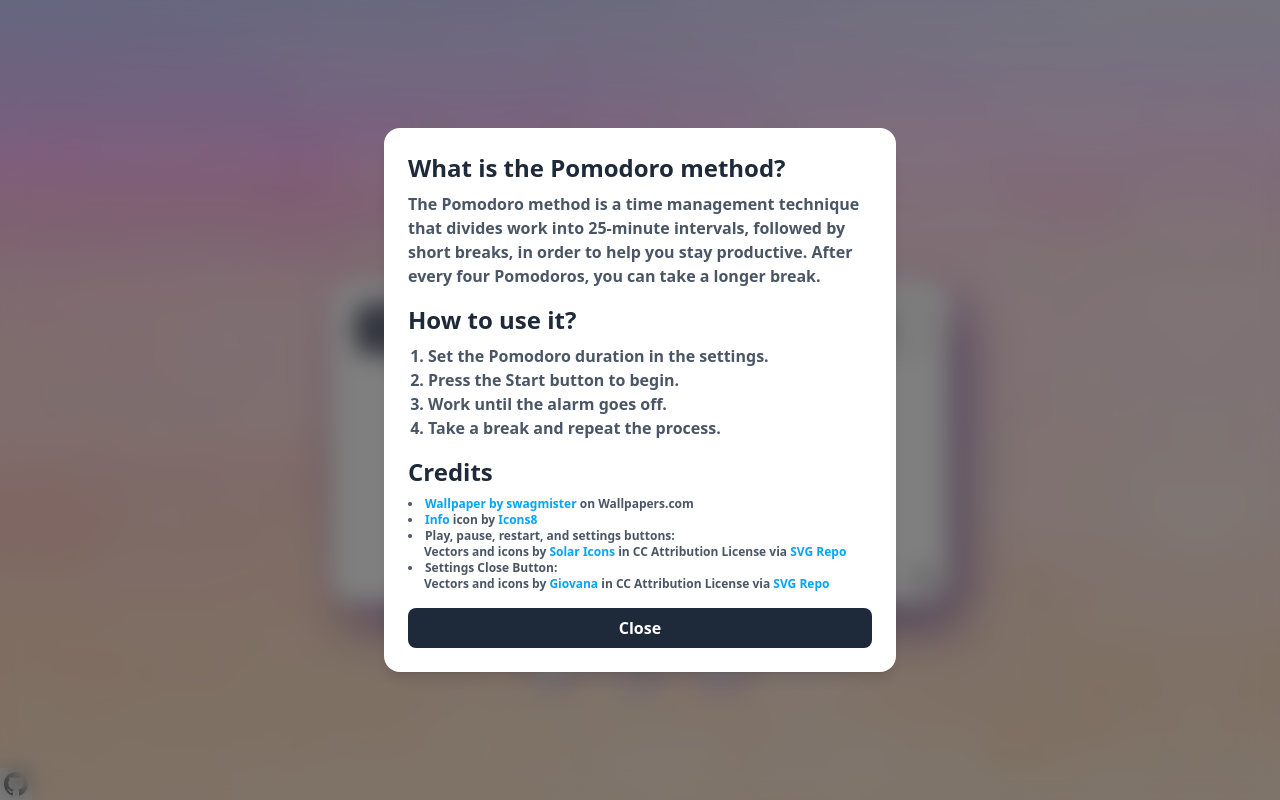
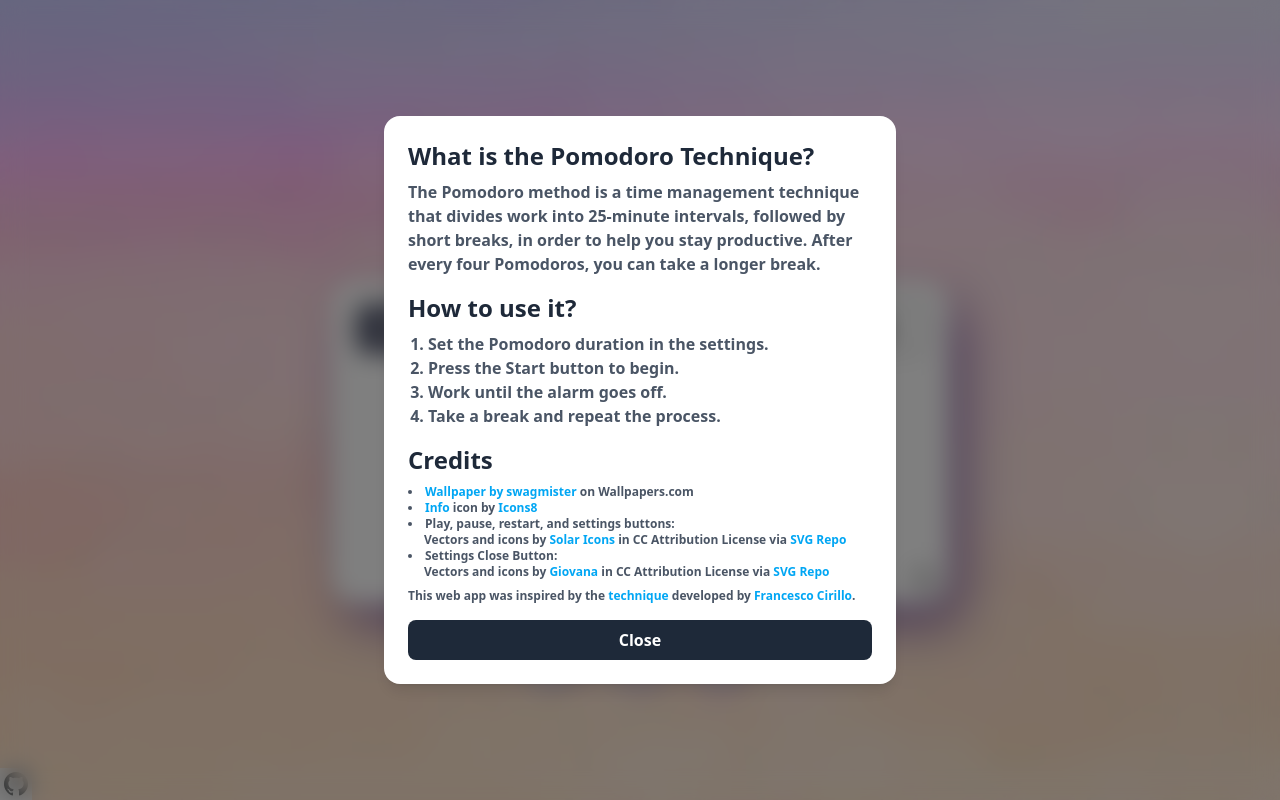
Before and after one commit to mjgalarza1/simply-another-pomodoro-timer, a React (Vite) app: page / in a window 1280 px wide. Both pictures are taken after a click on the button 924 px from the left and 578 px from the top of the page. Built offline with nearby package versions, Linux system fonts and the light colour scheme; a web font is replaced by a local one.

Commit message:
Add Pomodoro Technique credits

```diff
--- a/src/components/InfoModal.jsx
+++ b/src/components/InfoModal.jsx
@@ -35,7 +35,7 @@ function InfoModal({close}) {
                     ${isOpening ? "animate-settingsSlideIn" : ""}
                     ${isClosing ? "animate-settingsSlideOut" : ""}
                 `}>
-                <h2 className="text-2xl font-bold text-gray-800">What is the Pomodoro method?</h2>
+                <h2 className="text-2xl font-bold text-gray-800">What is the Pomodoro Technique?</h2>
                 <p className="text-gray-600 mt-2">
                     The Pomodoro method is a time management technique that divides work into 25-minute intervals,
                     followed by short breaks, in order to help you stay productive.
@@ -80,6 +80,11 @@ function InfoModal({close}) {
                             <a href="https://www.svgrepo.com/" target="_blank" className="text-sky-500"> SVG Repo</a>
                         </span>
                     </li>
+
+                </p>
+
+                <p className="text-gray-600 mt-2 text-xs">
+                    This web app was inspired by the <a href="https://www.pomodorotechnique.com" target="_blank" className="text-sky-500">technique</a> developed by <a href="https://www.francescocirillo.com" target="_blank" className="text-sky-500">Francesco Cirillo</a>.
                 </p>
 
                 <button onClick={() => setIsClosing(true)}
```
